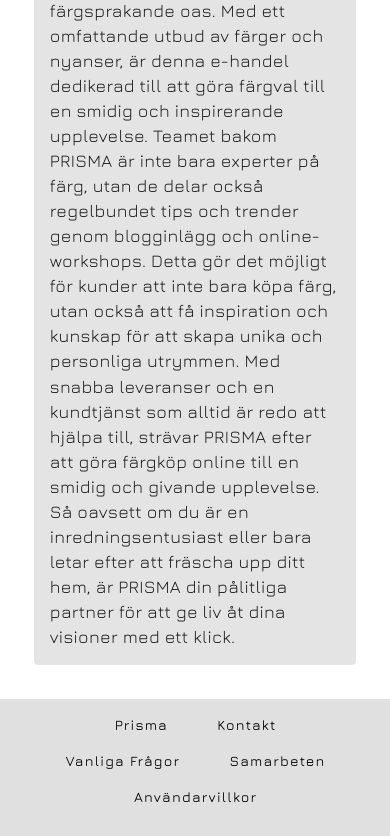
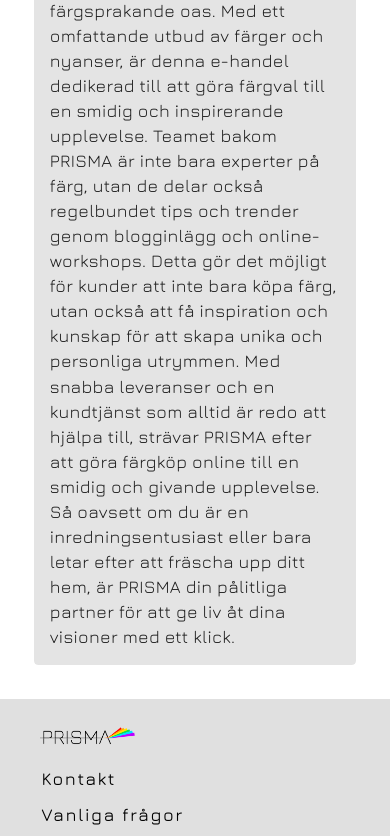
Before and after one commit to eliaslevander/AgilUtveckling-Team2, a Vue app: page / in a window 390 px wide. Shown: the part 1156-1992 px from the top of the page. Built offline with nearby package versions, Linux system fonts and the light colour scheme.

Commit message:
Footer fix

```diff
--- a/src/components/FooterComponent.vue
+++ b/src/components/FooterComponent.vue
@@ -1,17 +1,31 @@
 <template>
   <v-footer class="bg-grey-lighten-2">
-    <v-row justify="center" no-gutters>
+    <v-row justify="center" class="text-center" no-gutters>
+      <router-link :to="{ name: 'home' }" id="brand"
+        ><div
+          style="width: 120px; display: flex; align-items: center"
+          id="logo-container"
+        >
+          <img
+            style="width: 100%"
+            src="../assets/images/Logo_NEW.png"
+            alt=""
+          /></div
+      ></router-link>
+      <v-spacer></v-spacer>
       <v-btn
         v-for="link in links"
         :key="link"
         color="black"
         variant="text"
         class="mx-2"
-        rounded="xl"
-        style="text-transform: capitalize"
+        rounded="s"
+        style="text-transform: inherit"
       >
         {{ link }}
       </v-btn>
+      <v-spacer></v-spacer>
+
       <v-col class="text-center mt-4" cols="12">
         <p>© 2024 Copyright: Prisma</p>
       </v-col>
@@ -19,18 +33,41 @@
   </v-footer>
 </template>
 <script>
-import { RouterLink } from "vue-router";
-export default {
-  data: () => ({
-    links: [
-      "Prisma",
-      "Kontakt",
-      "Vanliga frågor",
-      "Samarbeten",
-      "Användarvillkor",
-    ],
-  }),
-};
+  // import { RouterLink } from 'vue-router'
+  export default {
+    data: () => ({
+      links: ['Kontakt', 'Vanliga frågor', 'Samarbeten', 'Användarvillkor']
+    })
+  }
 </script>
 
-<style></style>
+<style scoped>
+  .v-btn {
+    font-size: 1.1rem;
+  }
+
+  @media screen and (max-width: 601px) {
+    .v-row {
+      display: block;
+      height: 38vh;
+    }
+    #logo-container {
+      padding-top: 20px;
+      padding-bottom: 15px;
+      padding-left: 24px;
+    }
+
+    .v-btn {
+      display: flex;
+      justify-content: left;
+      text-align: left;
+    }
+
+    p {
+      display: flex;
+      justify-content: left;
+      text-align: left;
+      padding-left: 24px;
+    }
+  }
+</style>
```
Also changed, not shown: src/assets/images/logo_new.png (added).
